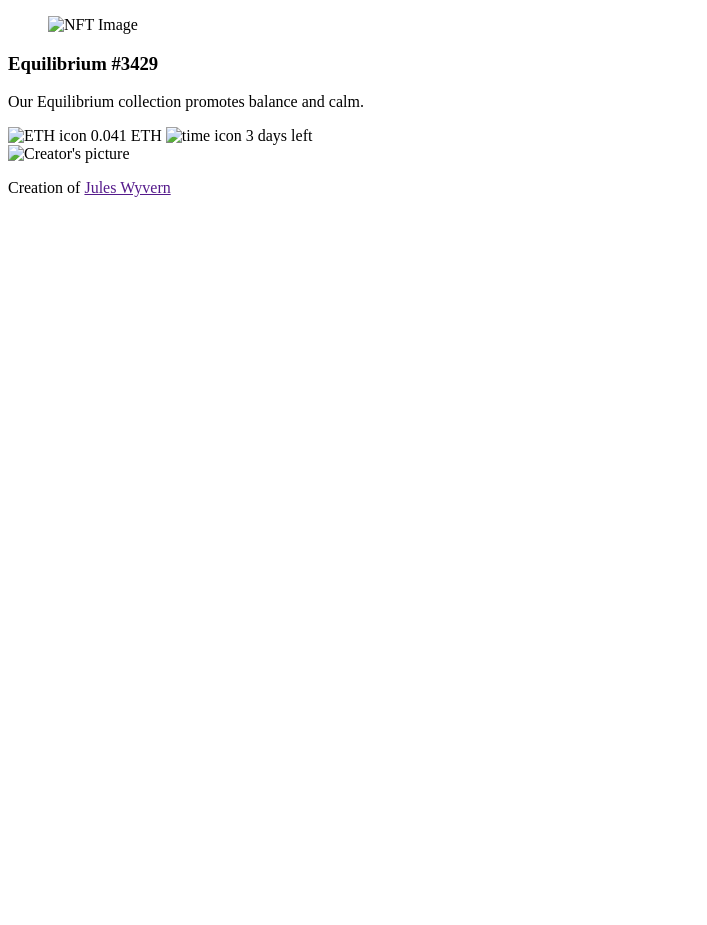
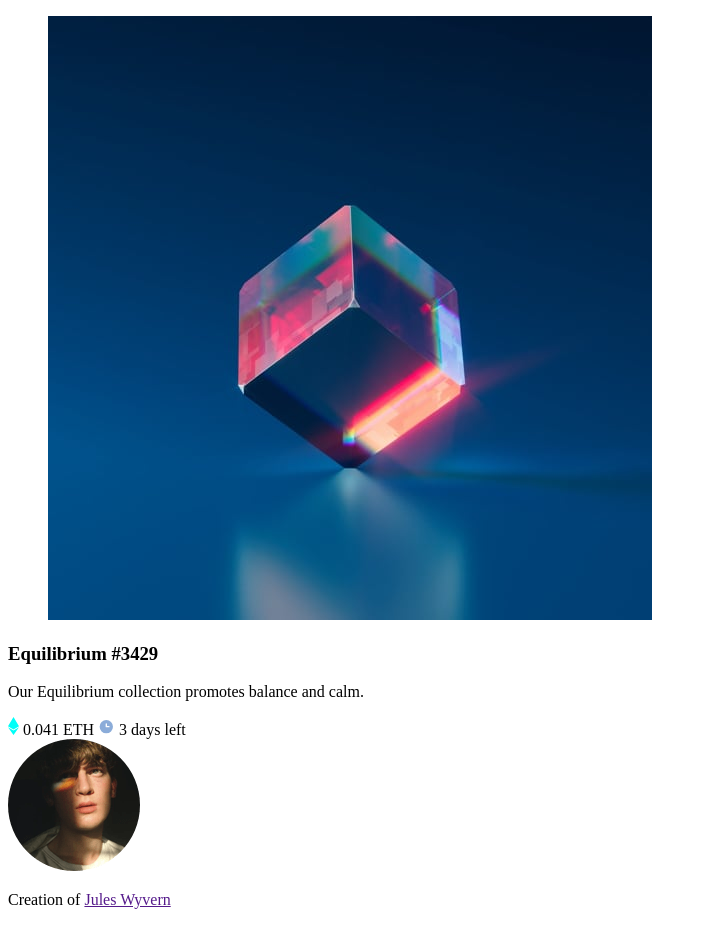
Before and after one commit to jlac8/nft-preview-card, a plain HTML site: page src/index.html in a window 1280 px wide. Shown: the whole page, without its empty margins (0-707 px from the left). Before the commit the page ends 800 px from the top, so only its background shows below. Drawn offline with Linux system fonts and the light colour scheme.

Commit message:
feat: add urls in HTML

```diff
--- a/src/index.html
+++ b/src/index.html
@@ -4,12 +4,13 @@
   <meta charset="UTF-8">
   <meta name="viewport" content="width=device-width, initial-scale=1.0">
   <title>NFT preview card component</title>
+  <link rel="stylesheet" href="styles.css">
 </head>
 <body>
   <main>
     <article class="nft-card">
       <figure>
-        <img class="nft-card__image" src="" alt="NFT Image">
+        <img class="nft-card__image" src="../images/image-equilibrium.jpg" alt="NFT Image">
       </figure>
       <section>
         <h1 class="nft-card__title">Equilibrium #3429</h1>
@@ -17,16 +18,16 @@
       </section>
       <section>
         <span class="nft-card__price">
-          <img class="nft-card__eth-icon" src="" alt="ETH icon">
+          <img class="nft-card__eth-icon" src="../images/icon-ethereum.svg" alt="ETH icon">
           <data value="0.041" class="nft-card__price-value">0.041 ETH</data>
         </span>
         <span class="nft-card__time-left">
-          <img class="nft-card__time-icon" src="" alt="time icon">
+          <img class="nft-card__clock-icon" src="../images/icon-clock.svg" alt="clock icon">
           <time class="nft-card__time-value">3 days left</time>
         </span>
       </section>
       <footer>
-        <img class="nft-card__creator-picture" src="" alt="Creator's picture">
+        <img class="nft-card__creator-avatar" src="../images/image-avatar.png" alt="Creator's avatar">
         <p class="nft-card__created-by">Creation of <a class="nft-card__creator-name" href="">Jules Wyvern</a></p>
       </footer>
     </article>
```
Also changed, not shown: src/styles.css (added).
